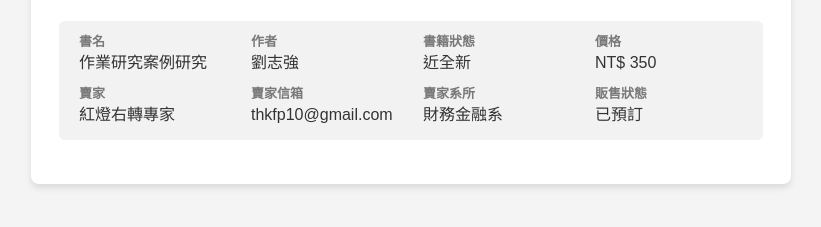
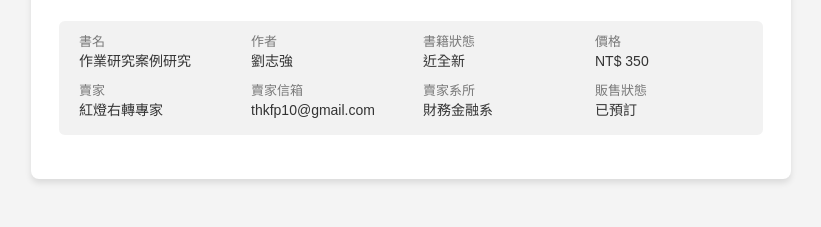
Before and after one commit to Chia-yu886/Chia-yu886.github.io, a plain HTML site: page index.html in a window 1280 px wide. Shown: the part 229-456 px from the top of the page, without its empty margins (229-1050 px from the left). Drawn offline with Linux system fonts and the light colour scheme.

Commit message:
修復前端顯示問題

```diff
--- a/css/style.css
+++ b/css/style.css
@@ -113,7 +113,7 @@ button:hover {
 }
 
 .detail h5{
-    font-size: 16px;
+    font-size: 14px;
     color: #333;
 }
 
--- a/js/index.js
+++ b/js/index.js
@@ -58,37 +58,37 @@ function displayBooks(books) {
     books.forEach(book => {
         const bookElement = `
             <div class="col-12 book-item">
-                <div class="row detail ">
+                <div class="row detail">
                     <div class="col-lg-3 col-md-6">
-                        <span class="fw-bold">書名</span>
+                        <span>書名</span>
                         <h5>${book.title}</h5>
                     </div>
                     <div class="col-lg-3 col-md-6">
-                        <span class="fw-bold">作者</span>
+                        <span>作者</span>
                         <h5>${book.author}</h5>
                     </div>
                     <div class="col-lg-3 col-md-6">
-                        <span class="fw-bold">書籍狀態</span>
+                        <span>書籍狀態</span>
                         <h5>${book.book_condition}</h5>
                     </div>
                     <div class="col-lg-3 col-md-6">
-                        <span class="fw-bold">價格</span>
+                        <span>價格</span>
                         <h5>NT$ ${book.price}</h5>
                     </div>
                     <div class="col-lg-3 col-md-6">
-                        <span class="fw-bold">賣家</span>
+                        <span>賣家</span>
                         <h5>${book.seller_nickname}</h5>
                     </div>
                     <div class="col-lg-3 col-md-6">
-                        <span class="fw-bold">賣家信箱</span>
+                        <span>賣家信箱</span>
                         <h5>${book.seller_email}</h5>
                     </div>
                     <div class="col-lg-3 col-md-6">
-                        <span class="fw-bold">賣家系所</span>
+                        <span>賣家系所</span>
                         <h5>${book.department}</h5>
                     </div>
                     <div class="col-lg-3 col-md-6">
-                        <span class="fw-bold">販售狀態</span>
+                        <span>販售狀態</span>
                         <h5 class="status-${book.status}">${book.status}</h5>
                     </div>
                 </div>
```
